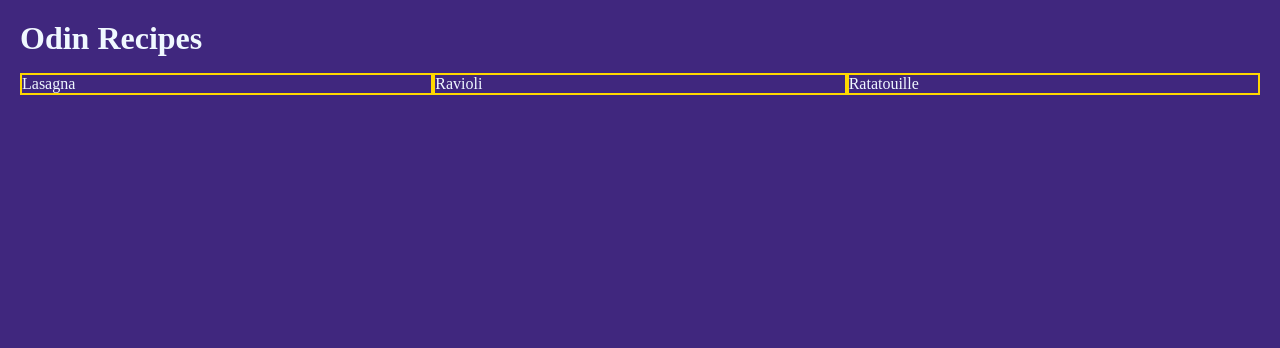
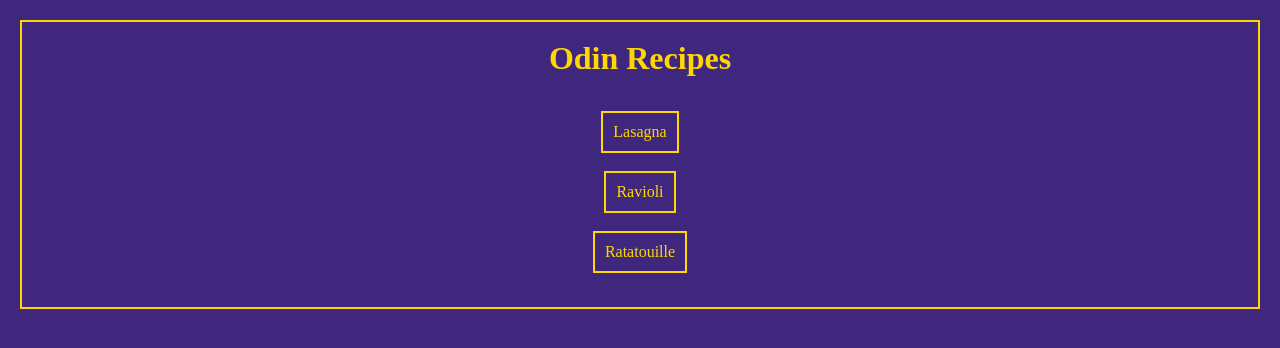
Before and after one commit to TNXCUT2/odin-recipes, a plain HTML site: page index.html in a window 1280 px wide. Drawn offline with Linux system fonts and the light colour scheme.

Commit message:
added css flex-box

```diff
--- a/css/style.css
+++ b/css/style.css
@@ -13,17 +13,34 @@ body {
 img {
     width: 300px;
     height: 300px;
+    margin: 20px;
+}
+
+.flex-container {
+    display: flex;
+    flex-direction: column;
+    border: 2px solid gold;
+    align-items: center;
+    color: gold;
+}
+
+.title {
+
 }
 
 .index-list {
-    margin-top: 1rem;
+    margin: 1rem;
     display: flex;
-    flex-direction: row;
+    flex-direction: column;
+    justify-content: flex-start;
+    align-items: center;
 }
 
 .index-list a {
     border: solid 2px gold;
-    color: aliceblue;
+    color: gold;
     flex: 1;
+    padding: 10px;
     text-decoration: none;
+    align-content: space-around;
 }
```
Also changed, not shown: index.html (+5 -0 lines).
